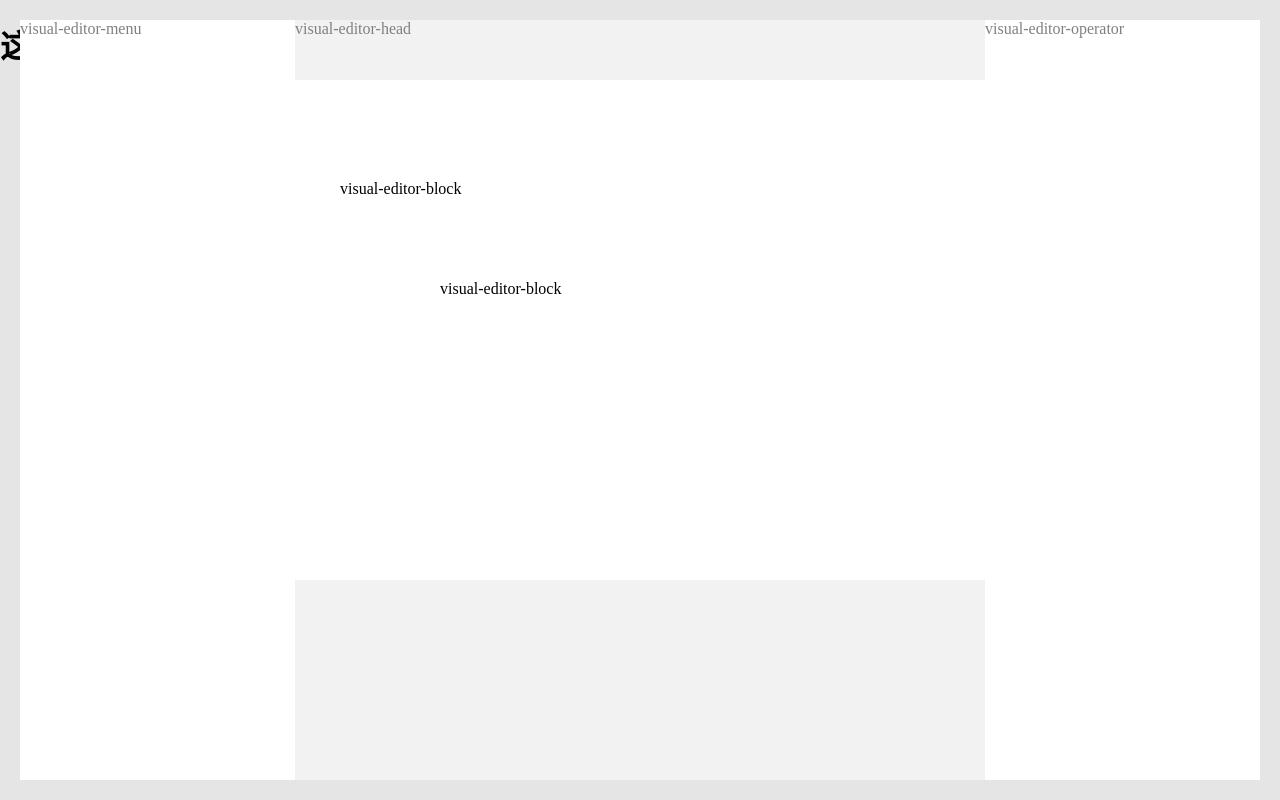
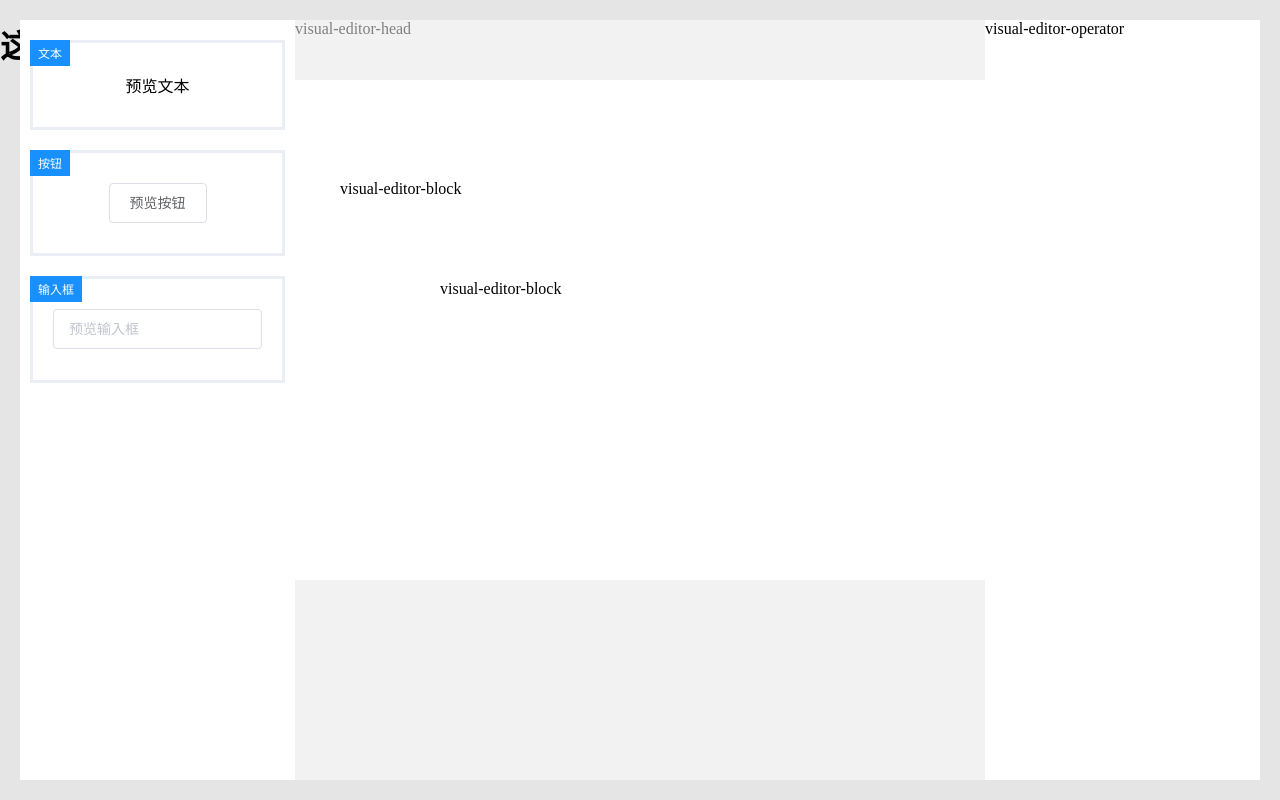
Before and after one commit to zhangyanling77/visual-editor-vue, a Vue app: page / in a window 1280 px wide. Built offline with nearby package versions, Linux system fonts and the light colour scheme.

Commit message:
feat: 1.element-plus 2.左侧菜单

```diff
--- a/package.json
+++ b/package.json
@@ -20,6 +20,7 @@
     "@vue/cli-service": "~4.5.0",
     "@vue/compiler-sfc": "^3.0.0",
     "@vue/eslint-config-typescript": "^5.0.2",
+    "element-plus": "^1.0.2-beta.29",
     "eslint": "^6.7.2",
     "eslint-plugin-vue": "^7.0.0-0",
     "sass": "^1.26.5",
--- a/src/App.vue
+++ b/src/App.vue
@@ -1,13 +1,14 @@
 <template>
   <div>
     <h1>这是页面内容</h1>
-    <visual-editor v-model="jsonData" />
+    <visual-editor v-model="jsonData" :config="visualConfig" />
   </div>
 </template>
 
 <script lang="ts">
 import { defineComponent } from 'vue';
 import { VisualEditor } from '@/packages/visual-editor';
+import { visualConfig } from '@/visual.config';
 
 export default defineComponent({
   name: 'App',
@@ -16,6 +17,7 @@ export default defineComponent({
   },
   data() {
     return {
+      visualConfig,
       jsonData: {
         container: {
           width: 800,
--- a/src/packages/visual-editor.scss
+++ b/src/packages/visual-editor.scss
@@ -36,6 +36,30 @@ $primary: #1890ff; // 主色
     bottom: 0;
     left: 0;
     background-color: white;
+    z-index: 9;
+
+    .visual-editor-menu-item {
+      position: relative;
+      width: calc(100% - 20px);
+      margin: 20px 0 0 10px;
+      border: 3px solid $ibcl;
+      min-height: 80px;
+      display: flex;
+      align-items: center;
+      justify-content: center;
+      padding: 30px 20px;
+      box-sizing: border-box;
+    }
+    .visual-editor-menu-item-label {
+      position: absolute;
+      top: -3px;
+      left: -3px;
+      background-color: $primary;
+      color: white;
+      padding: 4px 8px;
+      font-size: 12px;
+      z-index: 1;
+    }
   }
 
   & > .visual-editor-head {
@@ -53,6 +77,7 @@ $primary: #1890ff; // 主色
     right: 0;
     width: $operatorSize;
     background-color: white;
+    z-index: 9;
   }
 
   & > .visual-editor-body {
--- a/src/packages/visual-editor.tsx
+++ b/src/packages/visual-editor.tsx
@@ -3,6 +3,7 @@ import { VisualEditorConfig, VisualEditorModelValue } from '@/packages/visual-ed
 import { useModel } from '@/packages/utils/useModel';
 import { VisualEditorBlock } from '@/packages/visual-editor-block';
 import './visual-editor.scss';
+import component from '*.vue';
 
 export const VisualEditor = defineComponent({
   props: {
@@ -18,7 +19,6 @@ export const VisualEditor = defineComponent({
   setup(props, ctx) {
     /** 双向绑定值，容器中的组件数据 */
     const dataModel = useModel(() => props.modelValue, val => ctx.emit('update:modelValue', val));
-    // console.log('dataModel: ', dataModel)
     const containerStyles = computed(() => ({
       width: `${dataModel.value.container.width}px`,
       height: `${dataModel.value.container.height}px`,
@@ -27,7 +27,14 @@ export const VisualEditor = defineComponent({
     return () => (
       <div class="visual-editor">
         <div class="visual-editor-menu">
-          visual-editor-menu
+          {
+            props.config.componentList.map(component => (
+              <div class="visual-editor-menu-item">
+                <span class="visual-editor-menu-item-label">{component.label}</span>
+                {component.preview()}
+              </div>
+            ))
+          }
         </div>
         <div class="visual-editor-head">
           visual-editor-head
--- a/src/packages/visual-editor.utils.ts
+++ b/src/packages/visual-editor.utils.ts
@@ -24,6 +24,8 @@ export function createVisualEditorConfig() {
   // 方便访问组件的
   const componentMap: Record<string, VisualEditorComponent> = {};
   return {
+    componentList,
+    componentMap,
     registry: (key: string, component: Omit<VisualEditorComponent, 'key'>) => {
       const comp = {...component, key }
       componentList.push(comp);
--- a/src/visual.config.tsx
+++ b/src/visual.config.tsx
@@ -1,4 +1,5 @@
 import { createVisualEditorConfig } from "@/packages/visual-editor.utils";
+import { ElButton, ElInput } from 'element-plus';
 
 export const visualConfig = createVisualEditorConfig();
 
@@ -10,12 +11,12 @@ visualConfig.registry('text', {
 
 visualConfig.registry('button', {
   label: '按钮',
-  preview: () => '预览按钮',
-  render: () => '渲染按钮',
+  preview: () => <ElButton>预览按钮</ElButton>,
+  render: () => <ElButton>渲染按钮</ElButton>,
 })
 
 visualConfig.registry('input', {
   label: '输入框',
-  preview: () => '预览输入框',
-  render: () => '渲染输入框',
+  preview: () => <ElInput placeholder="预览输入框" />,
+  render: () => <ElInput placeholder="渲染输入框" />,
 })
```
Also changed, not shown: src/main.ts (+7 -3 lines), 1 other file (tests, documents, lock files or other folders).
